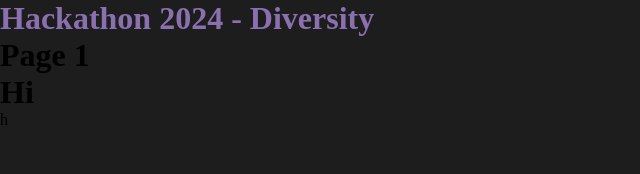
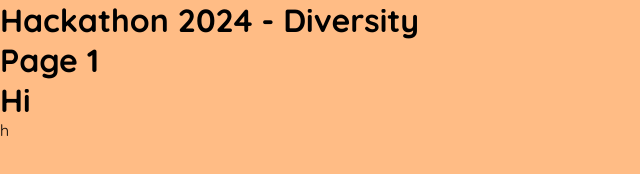
Before and after one commit to rylanp/hackathon2024, a plain HTML site: page ron/callPage.html in a window 1280 px wide. Shown: the whole page, without its empty margins (0-640 px from the left). Drawn offline with Linux system fonts and the light colour scheme; files that its build step writes are made by us from their sources.

Commit message:
Copied stuff to my folder

```diff
--- a/ron/index.css
+++ b/ron/callPage.css
@@ -1,8 +1,9 @@
 /* Variables */
 :root {
-    --title1: #5B85AA;
-    --title2: #b85ab1;
-    --bg: #1d1d1e;
+    --shamrock: #499F68;
+    --darkblue: #0c2340;
+    --lightblue: #DFF8EB;
+    --bg: #FFBC85;
 }
 /* All */
 *{
@@ -12,6 +13,9 @@
 /* Body */
 body{
     background-color: var(--bg);
+    font-family: "Quicksand", sans-serif; /* This is how you pick quick sands*/
+    font-weight: 400;/* 300 - 700: 400 is normal */
+    font-style: normal;/* options are normal and italic */
 }
 /* Title */
 #Title{
--- a/ron/index.html
+++ b/ron/callPage.html
@@ -5,6 +5,10 @@
     <meta name="viewport" content="width=device-width, initial-scale=1.0">
     <title>FrieNDme</title>
     <link rel="stylesheet" href="index.css">
+    <!-- Google Fonts Quicksand -->
+    <link rel="preconnect" href="https://fonts.googleapis.com">
+    <link rel="preconnect" href="https://fonts.gstatic.com" crossorigin>
+    <link href="https://fonts.googleapis.com/css2?family=Quicksand:wght@300..700&display=swap" rel="stylesheet">
 </head>
 <body>
     <h1 id="Title">Hackathon 2024 - Diversity</h1>
```
